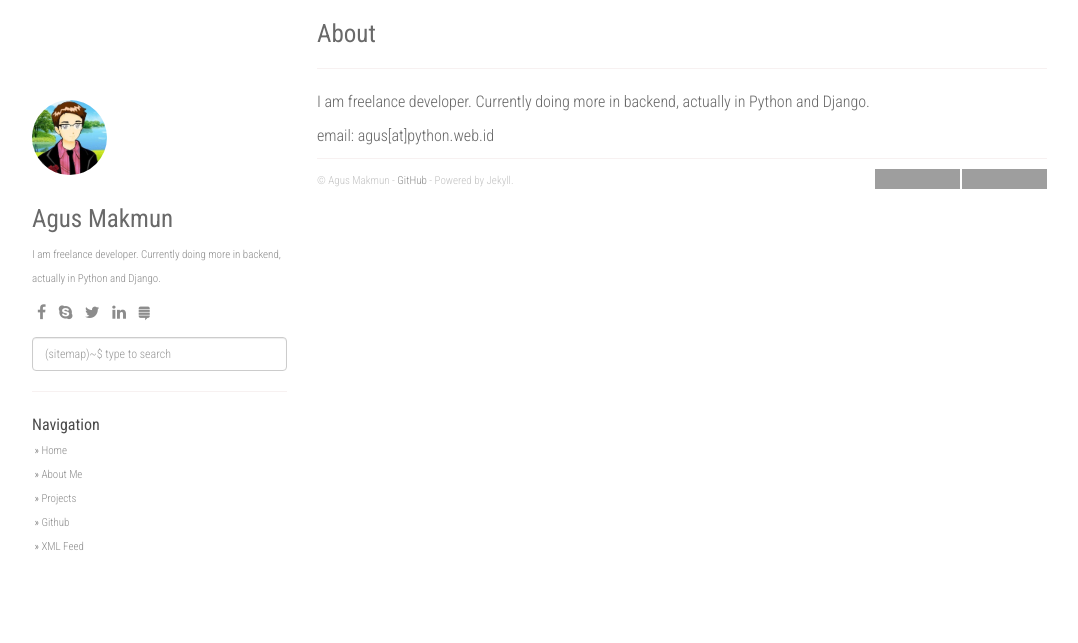
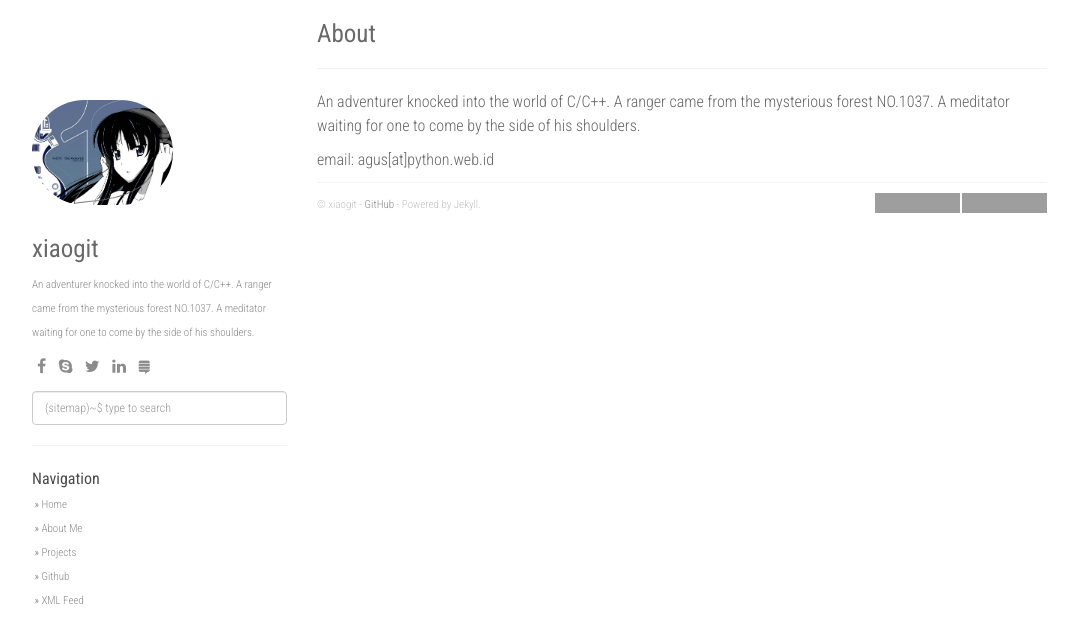
Before and after one commit to xiaogit/xiaogit.github.io, a Jekyll site: the page built from about.md, in a window 1280 px wide. Shown: the top 643 px of the page, without its empty margins (53-1131 px from the left). Built offline with Jekyll 4.4.1, drawn with Linux system fonts in a browser that asks for light colours; nearby versions of some CDN libraries; grey boxes are pictures that could not be loaded.

Commit message:
personalizing info,avatar,title etc.

```diff
--- a/_config.yml
+++ b/_config.yml
@@ -1,8 +1,8 @@
-title: Stack Problems
+title: Xiao Zheng's personal page
 description: My Personal Stack Problems
-author: Agus Makmun
-github: https://github.com/agusmakmun
-about: I am freelance developer. Currently doing more in backend, actually in Python and Django.
+author: xiaogit
+github: https://github.com/xiaogit
+about: An adventurer knocked into the world of C/C++. A ranger came from the mysterious forest NO.1037. A meditator waiting for one to come by the side of his shoulders.
 disqus_shortname: stackproblems
 google_analytics: UA-XXXXXXXX-Y
 
@@ -20,7 +20,7 @@ social:
     - icon: fa-skype
       link: "#"
     - icon: fa-twitter
-      link: "https://twitter.com/agusmakmun6"
+      link: "#"
     - icon: fa-linkedin
       link: "#"
     - icon: fa-stack-exchange
@@ -36,11 +36,11 @@ urls:
     - text: Projects
       url: /projects/
     - text: Github
-      url: https://github.com/agusmakmun
+      url: https://github.com/xiaogit
     - text: XML Feed
       url: /feed.xml
 
-url: "https://agusmakmun.github.io"
+url: "https://xiaogit.github.io"
 baseurl: ""
 paginate: 20
 per_page: 20
--- a/_layouts/default.html
+++ b/_layouts/default.html
@@ -106,7 +106,7 @@
         <div class="container">
             <div class="col-sm-3">
               <div class="fixed-condition">
-                <a href="/"><img id="about" src="/static/img/avatar.jpg" height="75px" width="75px" /></a>
+                <a href="/"><img id="about" src="/static/img/Guitar.jpg" height="105px" width="141px" /></a>
                 <h1 class="author-name">{{ site.author }}</h1>
                 {% if site.about %}
                 <div id="about">
--- a/about.md
+++ b/about.md
@@ -4,6 +4,6 @@ title: About
 permalink: /about/
 ---
 
-I am freelance developer. Currently doing more in backend, actually in Python and Django.
+An adventurer knocked into the world of C/C++. A ranger came from the mysterious forest NO.1037. A meditator waiting for one to come by the side of his shoulders.
 
 email: agus[at]python.web.id
--- a/index.html
+++ b/index.html
@@ -3,7 +3,8 @@ layout: default
 ---
 
 <div id="home">
-    <h1>Stack Problems</h1>
+    <h1>Ranging  Traces</h1>
+    <h6>        -What if god is a programmer?</h6>
     <hr />
     <ol class="posts">
     {% for post in paginator.posts %}
```
Also changed, not shown: _posts/2016-10-15-A-Test.mdown (added, +30 -0 lines), _posts/2016-10-15-Mindmap-BaiduNaotu.markdown (added, +16 -0 lines), _posts/2016-10-15-Weekly Reflection.markdown (added, +22 -0 lines), _posts/2016-10-Bamboo-Inception.markdown (added, +62 -0 lines), static/img/Guitar.jpg (added), 1 other file.
